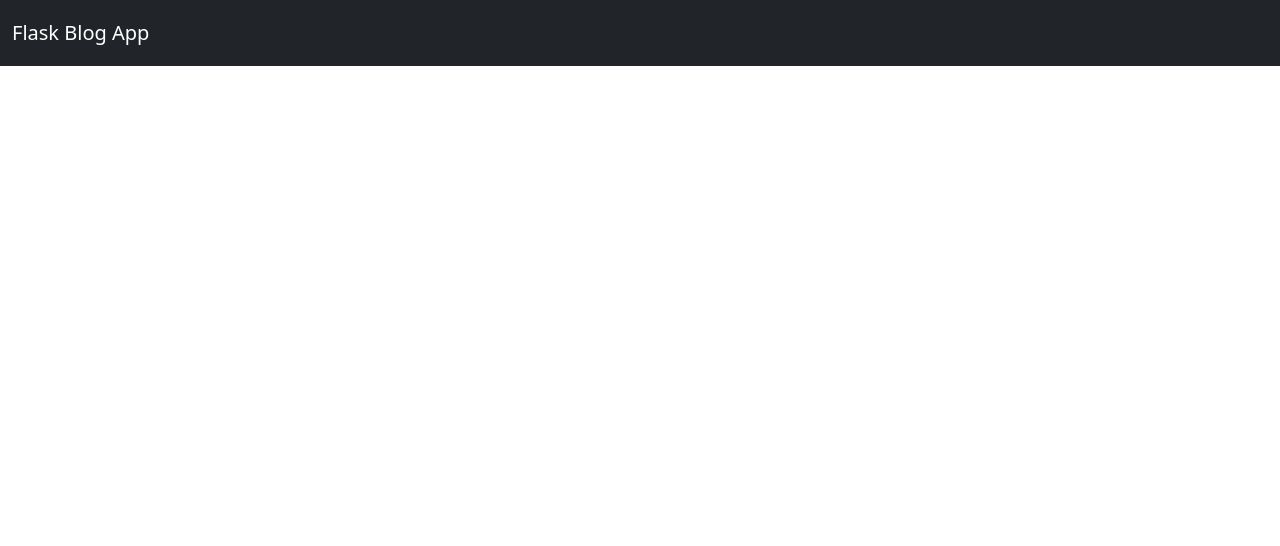
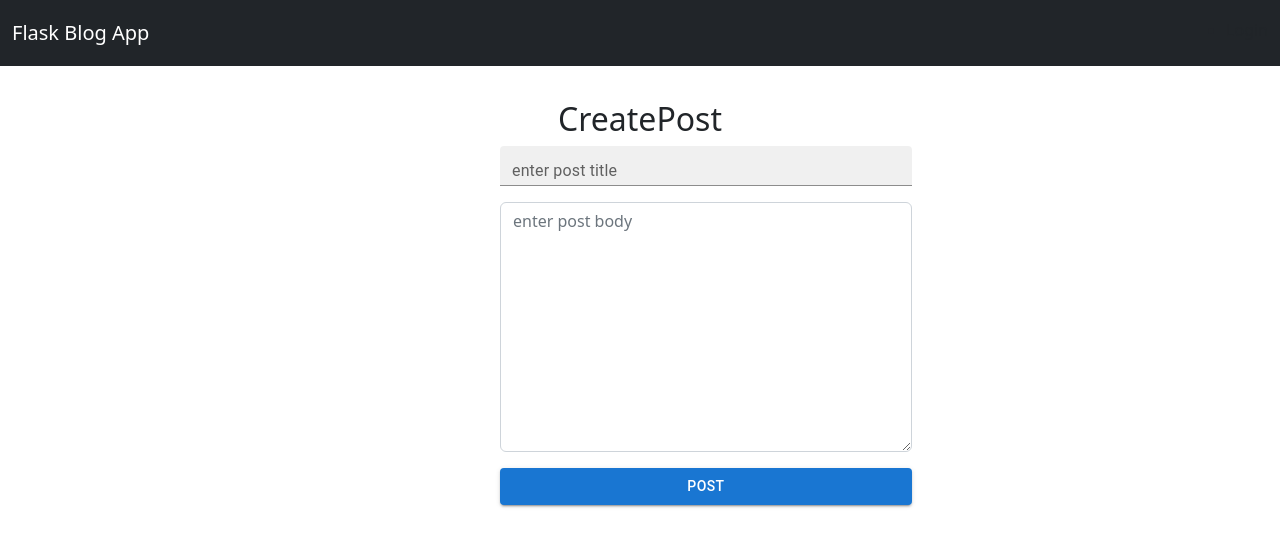
Before and after one commit to Daemonlite/Flask-Blog-app, a React (Create React App) app in the folder client/: page /post/create in a window 1280 px wide. Shown: the top 546 px of the page. Built offline with nearby package versions, Linux system fonts and the light colour scheme.

Commit message:
post form

```diff
--- a/client/src/App.js
+++ b/client/src/App.js
@@ -9,6 +9,8 @@ import {ToastContainer} from 'react-toastify'
 import Register from './pages/Register';
 import Home from './pages/Home';
 import NavBar from './components/NavBar';
+import CreatePost from './components/CreatePost';
+
 
 
 function App() {
@@ -21,7 +23,7 @@ function App() {
      <Route path='/register' element={<Register/>}/>
      <Route path='/login' element={<Login/>}/>
      <Route path='/' element={<Home/>}/>
-
+     <Route path='/post/create' element={<CreatePost/>} />
      </Routes>
      </BrowserRouter>
 
--- /dev/null
+++ b/client/src/components/CreatePost.jsx
@@ -0,0 +1,44 @@
+import * as React from 'react';
+import Stack from '@mui/material/Stack';
+import TextField from '@mui/material/TextField';
+import {useState } from 'react'
+import { Button } from '@mui/material';
+const CreatePost = () => {
+    const [title,setTitle] = useState("")
+    const [content,setContent] = useState("")
+    const user = localStorage.getItem("userInfo")
+  return (
+    <div style={{marginTop:"100px"}}>
+<h2 style={{textAlign:"center"}}> CreatePost</h2>
+
+<Stack
+      component="form"
+      sx={{
+        width: '45ch',
+      }}
+      spacing={2}
+      noValidate
+      autoComplete="off"
+      className='form-group fis'
+    >
+      <TextField
+        hiddenLabel
+        id="filled-hidden-label-small"
+        variant="filled"
+        size="small"
+        label='enter post title'
+      />
+      <textarea
+        style={{height:"250px"}}
+        className='form-control'
+        placeholder='enter post body'
+      />
+
+      <Button variant='contained'>Post</Button>
+    </Stack>
+
+    </div>
+  )
+}
+
+export default CreatePost
--- a/client/src/index.css
+++ b/client/src/index.css
@@ -40,3 +40,6 @@ a{
   color:"#fff";
   margin-top: 10px;
 }
+.fis{
+  margin-left: 500px;
+}
```
